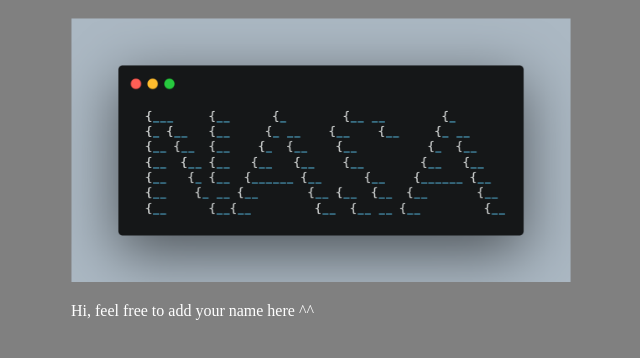
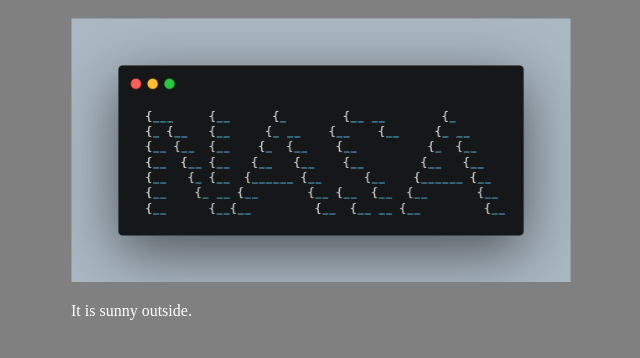
Before and after one commit to TheKinng96/TxtTestingFile, a plain HTML site: page index.html in a window 1280 px wide. Shown: the part 180-538 px from the top of the page, without its empty margins (327-967 px from the left). Drawn offline with Linux system fonts and the light colour scheme.

Commit message:
edited the html

```diff
--- a/index.html
+++ b/index.html
@@ -13,7 +13,7 @@
     <h1>This is the testing message.</h1>
     <div class="imgcontainer">
       <img src="carbon.png" alt="nasa">
-      <p>Hi, feel free to add your name here ^^</p>
+      <p>It is sunny outside.</p>
     </div>
   </div>
 
```
